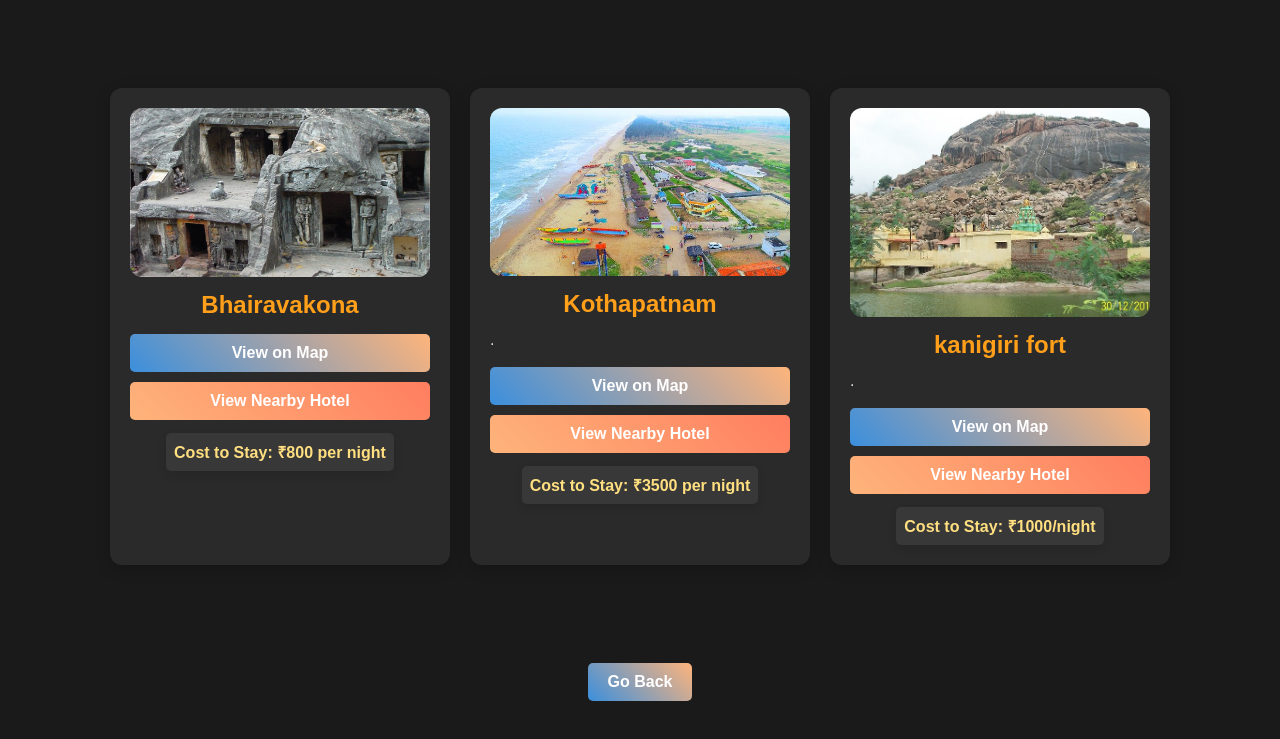
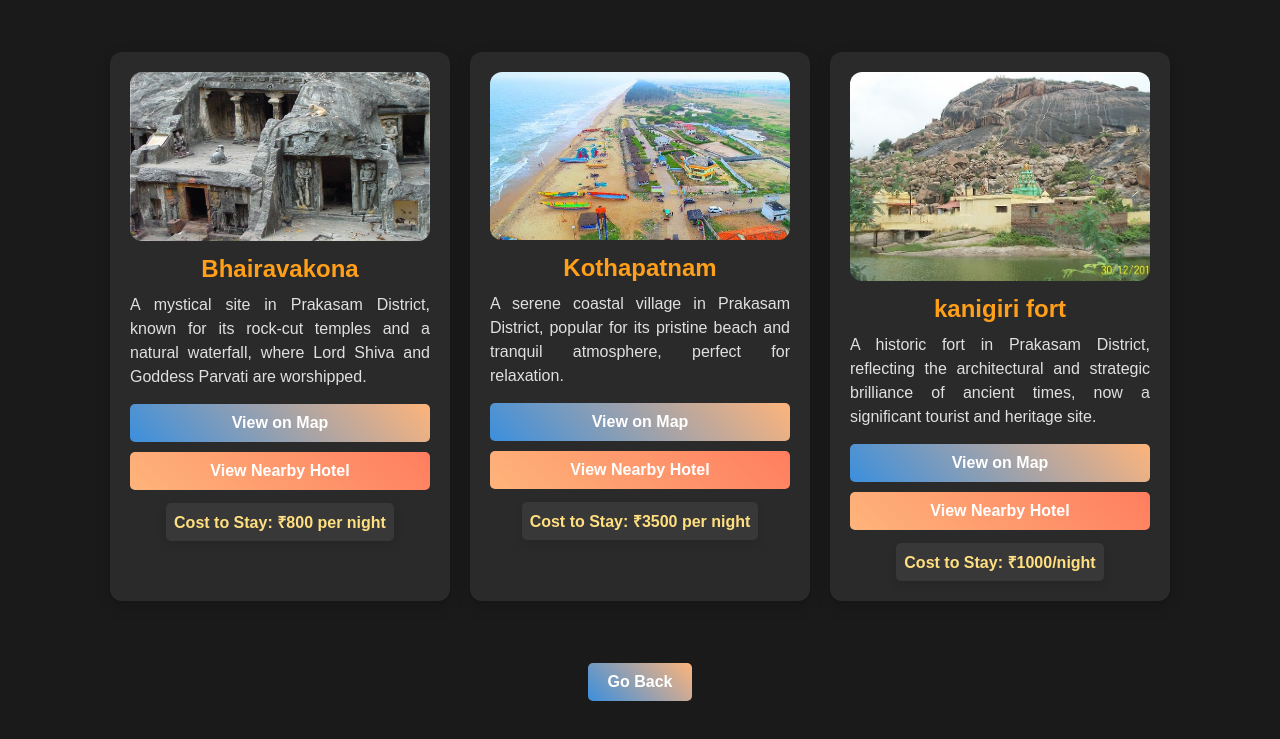
Before and after one commit to Krishna-Sri-Charan/Destiny-Pro, a plain HTML site: page district/prakasam.html in a window 1280 px wide. Shown: the part 99-838 px from the top of the page. Drawn offline with Linux system fonts and the light colour scheme.

Commit message:
Update prakasam.html

```diff
--- a/district/prakasam.html
+++ b/district/prakasam.html
@@ -12,7 +12,7 @@
 <div class="place-card">
 <img src="../images/bhiravakona.jpg" alt="Bhairavakona" class="place-image">
 <div class="place-title">Bhairavakona</div>
-<div class="description"></div>
+<div class="description">A mystical site in Prakasam District, known for its rock-cut temples and a natural waterfall, where Lord Shiva and Goddess Parvati are worshipped.</div>
 <div class="links">
 <button class="map-button" onclick="window.open('https://maps.app.goo.gl/Lx8j7ybDYL9c9axM9', '_blank')">View on Map</button>
 <button class="hotel-button" onclick="window.open('https://maps.app.goo.gl/r433aPX74FTrKcCE6', '_blank')">View Nearby Hotel</button>
@@ -22,7 +22,7 @@
 <div class="place-card">
 <img src="../images/kothapatnam-beach.jpg" alt="Kothapatnam" class="place-image">
 <div class="place-title">Kothapatnam</div>
-<div class="description">.</div>
+<div class="description">A serene coastal village in Prakasam District, popular for its pristine beach and tranquil atmosphere, perfect for relaxation.</div>
 <div class="links">
 <button class="map-button" onclick="window.open('https://maps.app.goo.gl/dAuV7U4Y5Lem1sDYA', '_blank')">View on Map</button>
 <button class="hotel-button" onclick="window.open('https://maps.app.goo.gl/szYUvrMmCc3JZVQC8', '_blank')">View Nearby Hotel</button>
@@ -32,7 +32,7 @@
 <div class="place-card">
 <img src="../images/kanigiri fort.jpg" alt=" kanigiri fort" class="place-image">
 <div class="place-title"> kanigiri fort</div>
-<div class="description">.
+<div class="description">A historic fort in Prakasam District, reflecting the architectural and strategic brilliance of ancient times, now a significant tourist and heritage site.
 </div>
 <div class="links">
 <button class="map-button" onclick="window.open('https://maps.app.goo.gl/DnaBD4u9HNA2F4Fx9', '_blank')">View on Map</button>
```
